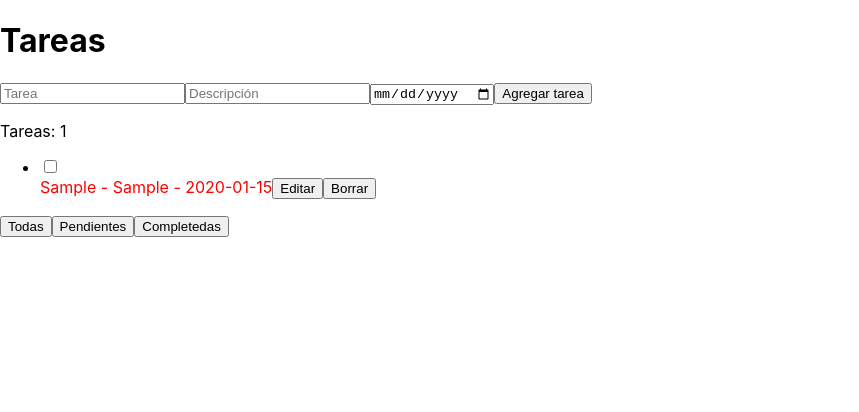
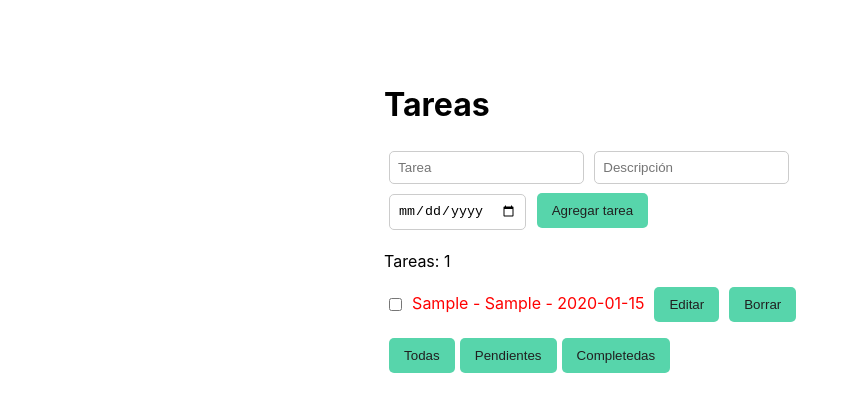
Before and after one commit to FatimaVPL/prueba-habilidades, a React (Create React App) app: page / in a window 1280 px wide. Both pictures are taken after typing "Sample", "Sample", "2020-01-15" into the empty fields and a click on the button "Agregar tarea". Shown: the top 412 px of the page, without its empty margins (0-859 px from the left). Built offline with nearby package versions, Linux system fonts and the light colour scheme.

Commit message:
CSS Listo

```diff
--- a/src/App.css
+++ b/src/App.css
@@ -1,5 +1,7 @@
 .App {
-  text-align: center;
+ padding-top: 5%;
+ padding-left: 30%;
+ padding-right: 30%;
 }
 
 .App-logo {
@@ -13,17 +15,52 @@
   }
 }
 
-.App-header {
-  background-color: #282c34;
-  min-height: 100vh;
-  display: flex;
-  flex-direction: column;
-  align-items: center;
-  justify-content: center;
-  font-size: calc(10px + 2vmin);
-  color: white;
+button {
+  background-color: rgb(87, 213, 171);
+  color: #212020;
+  border: none;
+  border-radius: 5px;
+  padding: 10px 15px;
+  cursor: pointer;
+  margin-left: 1%;
 }
 
+button:hover {
+  background-color: #aaf0e4;
+}
+
+.task-list {
+  list-style: none;
+  padding: 0;
+}
+
+
+.task-list li {
+  display: flex;
+  align-items: center;
+}
+
+
+.task-list li + li {
+  margin-top: 10px;
+}
+
+
+.task-list input[type="checkbox"] {
+  margin-right: 10px;
+}
+
+
+.task-list button {
+  margin-left: 10px;
+}
+
+input {
+  border: 1px solid #ccc;
+  border-radius: 5px;
+  padding: 8px;
+  margin: 1%;
+}
 .App-link {
   color: #61dafb;
 }
--- a/src/App.js
+++ b/src/App.js
@@ -1,6 +1,7 @@
 import React, { useState, useEffect } from 'react';
 import TaskList from './Componentes/TaskList';
 import TaskForm from './Componentes/TaskForm'
+import './App.css'
 
 function App() {
   const [tasks, setTasks] = useState([]);
--- a/src/Componentes/TaskForm.js
+++ b/src/Componentes/TaskForm.js
@@ -1,5 +1,4 @@
 import React, { useState } from 'react';
-import './task.css'
 
 function TaskForm({ addTask }) {
   const [task, setTask] = useState({ name: '', description: '', dueDate: '', completed: false });
--- a/src/Componentes/TaskList.js
+++ b/src/Componentes/TaskList.js
@@ -37,9 +37,9 @@ function TaskList({ tasks, deleteTask, toggleComplete, editTask }) {
   };
 
   return (
-    <ul>
-      {tasks.map((task) => (
-        <li key={task.id} className={isOverdue(task.dueDate) && !task.completed ? 'overdue' : ''}>
+    <ul className="task-list">
+    {tasks.map((task) => (
+      <li key={task.id} className={isOverdue(task.dueDate) && !task.completed ? 'overdue' : ''}>
           <input
             type="checkbox"
             checked={task.completed}
--- a/src/Componentes/task.css
+++ /dev/null
@@ -1,51 +0,0 @@
-.task-list {
-    background-color: #e0e0e0;
-    padding: 10px;
-    border-radius: 5px;
-  }
-
-  .task-item {
-    margin: 10px 0;
-    padding: 10px;
-    border: 1px solid #3498db;
-    border-radius: 5px;
-    background-color: white;
-    display: flex;
-    justify-content: space-between;
-    align-items: center;
-  }
-
-  .task-button {
-    background-color: #3498db;
-    color: white;
-    border: none;
-    padding: 5px 10px;
-    border-radius: 5px;
-    cursor: pointer;
-  }
-
-  .task-button:hover {
-    background-color: #0b5ed7;
-  }
-
-  .editable-fields {
-    display: flex;
-    align-items: center;
-  }
-
-  .edit-input {
-    border: 1px solid #3498db;
-    border-radius: 5px;
-    padding: 5px;
-    margin-right: 5px;
-  }
-
-  .edit-buttons {
-    display: flex;
-    align-items: center;
-  }
-
-
-  .completed-task {
-    text-decoration: line-through;
-  }
```
